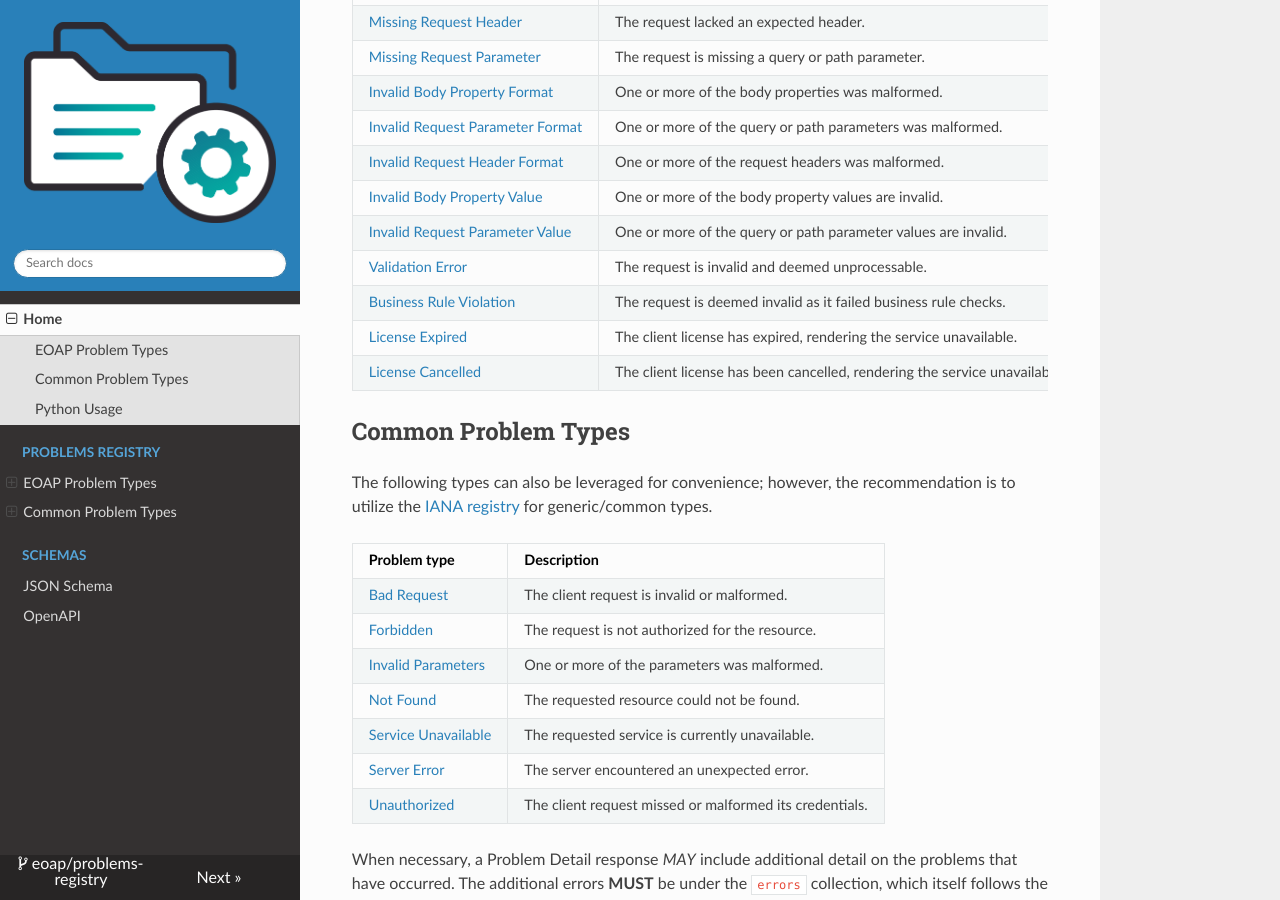
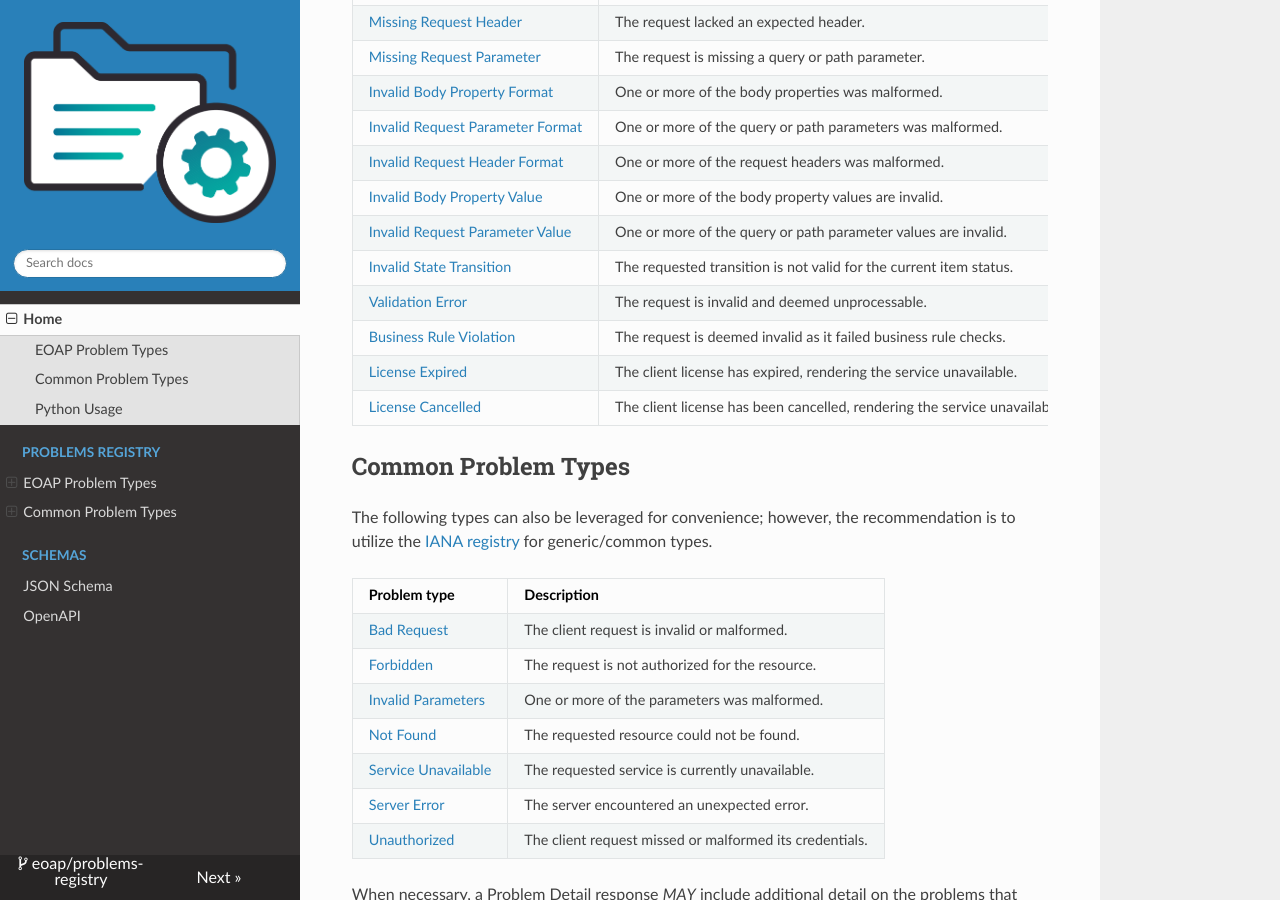
Before and after one commit to eoap/problems-registry, an MkDocs documentation site: the page built from docs/index.md, in a window 1280 px wide and 900 px high, scrolled down 412 px. Built offline with MkDocs 1.6.1, drawn with Linux system fonts in a browser that asks for light colours; nearby versions of some CDN libraries.

Commit message:
fix: added missing invalid-state-transition

```diff
--- a/docs/index.md
+++ b/docs/index.md
@@ -15,6 +15,7 @@ This registry acts as a well-known location for problem detail types returned by
 | [Invalid Request Header Format](invalid-request-header-format.md) | One or more of the request headers was malformed. |
 | [Invalid Body Property Value](invalid-body-property-value.md) | One or more of the body property values are invalid. |
 | [Invalid Request Parameter Value](invalid-request-parameter-value.md) | One or more of the query or path parameter values are invalid. |
+| [Invalid State Transition](invalid-state-transition.md) | The requested transition is not valid for the current item status. |
 | [Validation Error](validation-error.md) | The request is invalid and deemed unprocessable. |
 | [Business Rule Violation](business-rule-violation.md) | The request is deemed invalid as it failed business rule checks. |
 | [License Expired](license-expired.md) | The client license has expired, rendering the service unavailable. |
```
